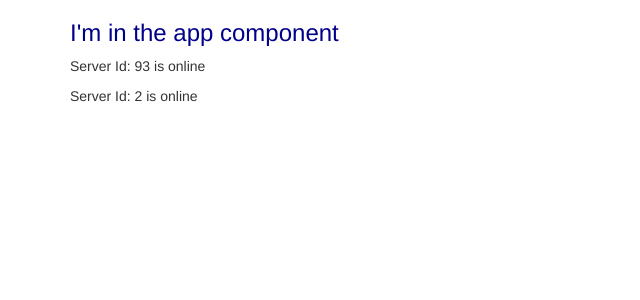
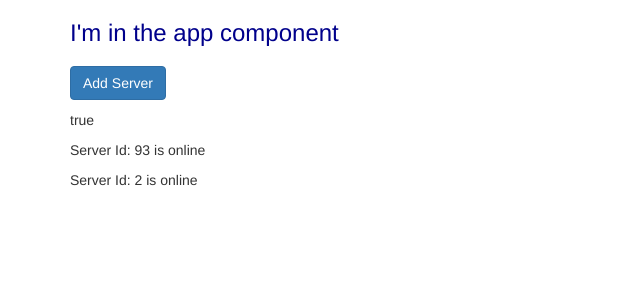
Before and after one commit to deskach/angular4, an Angular app: page / in a window 1280 px wide. Shown: the top 300 px of the page, without its empty margins (0-640 px from the left). Built offline with nearby package versions, Linux system fonts and the light colour scheme.

Commit message:
Property binding example

```diff
--- a/src/app/servers/servers.component.css
+++ b/src/app/servers/servers.component.css
@@ -0,0 +1,3 @@
+.lng4--servers-container .btn {
+  margin: 1rem 0;
+}
--- /dev/null
+++ b/src/app/servers/servers.component.html
@@ -0,0 +1,8 @@
+<div class="lng4--servers-container">
+  <button class="btn btn-primary" [disabled]="!allowNewServer">
+    Add Server
+  </button>
+  <p [innerText]="allowNewServer"></p>
+  <app-server></app-server>
+  <app-server></app-server>
+</div>
--- a/src/app/servers/servers.component.ts
+++ b/src/app/servers/servers.component.ts
@@ -4,13 +4,17 @@ import {Component} from '@angular/core';
   selector: 'app-servers',
   // selector: '[app-servers]',
   // selector: '.app-servers',
-  template: `
-    <app-server></app-server>
-    <app-server></app-server>
-  `,
+  // template: `
+  //   <app-server></app-server>
+  //   <app-server></app-server>
+  // `,
+  templateUrl: './servers.component.html',
   styleUrls: ['./servers.component.css']
 })
 export class ServersComponent {
+  allowNewServer = false;
+
   constructor() {
+    setTimeout(_ => this.allowNewServer = true, 2000);
   }
 }
```
